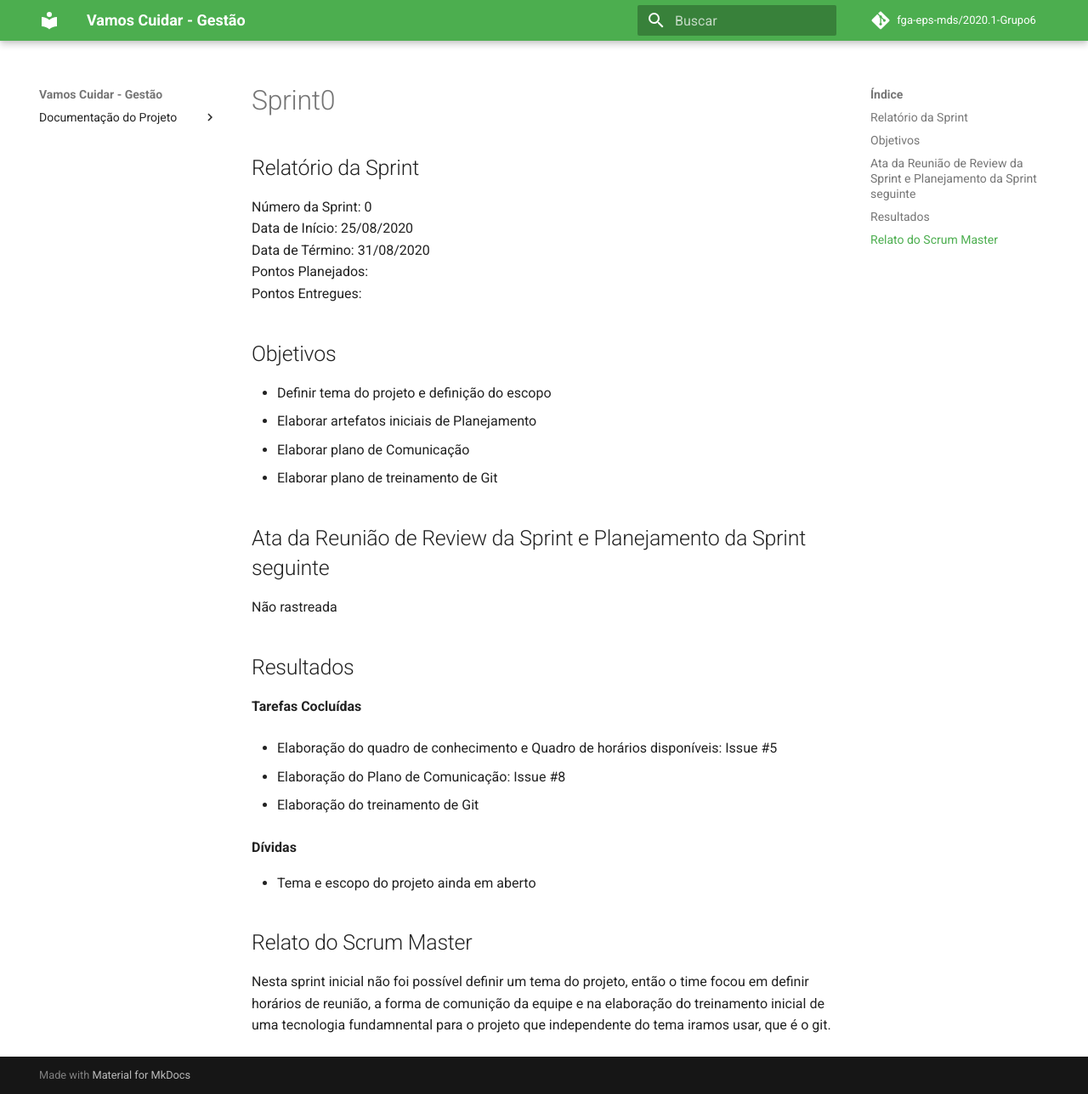
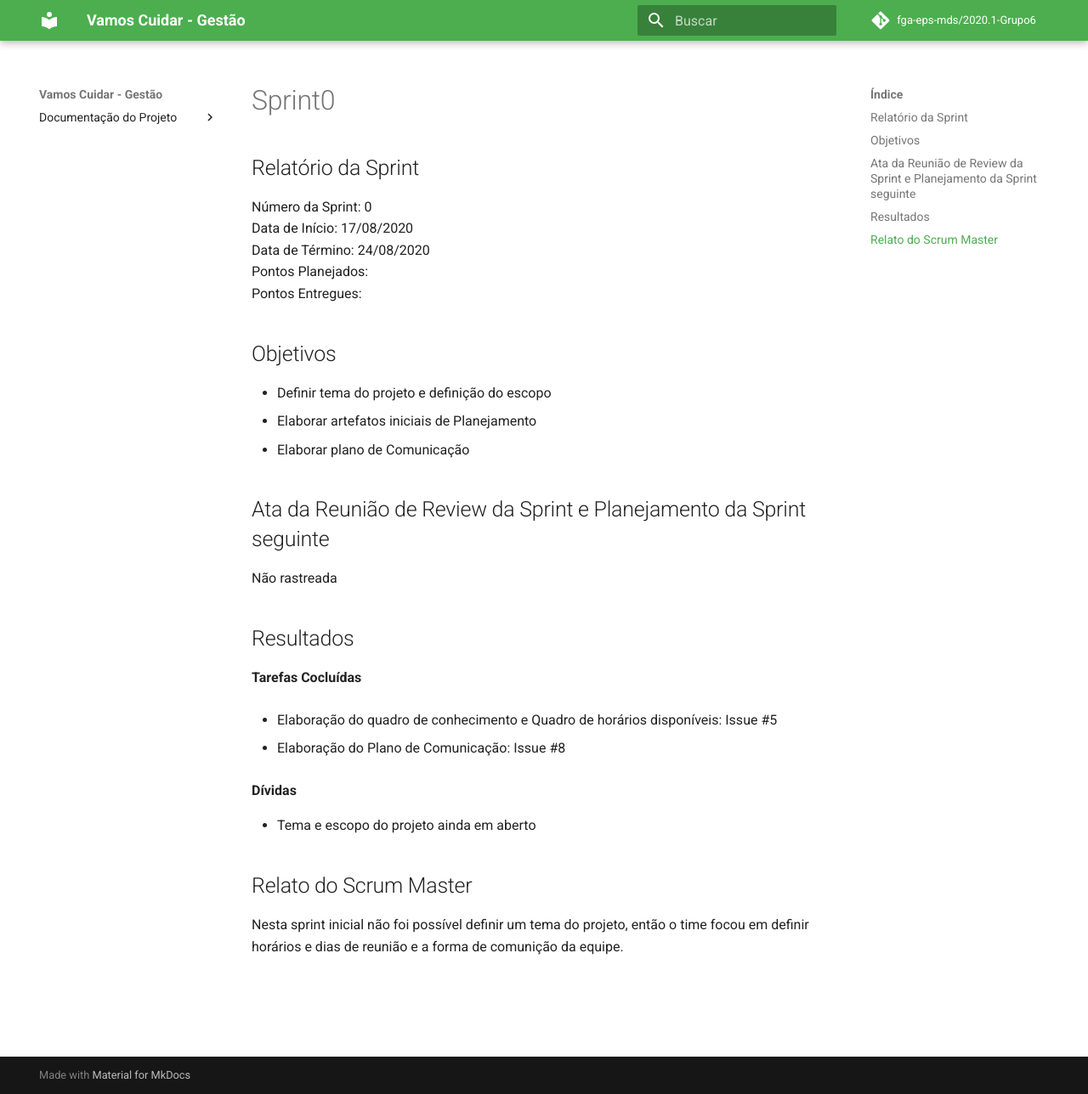
Before and after one commit to fga-eps-mds/2020.1-Grupo6, an MkDocs documentation site: the page built from docs/sprints/sprint0.md, in a window 1280 px wide and 1288 px high. Shown: the whole window at 85% size. Built offline with MkDocs 1.6.1 and Material for MkDocs 9.7.7, drawn with Linux system fonts in a browser that asks for light colours; comment, search, counter and statistics services are not loaded.

Commit message:
Issue_40 created sprint 1 report

```diff
--- a/docs/sprints/sprint0.md
+++ b/docs/sprints/sprint0.md
@@ -2,8 +2,8 @@
 ## Relatório da Sprint
 
 Número da Sprint: 0 <br>
-Data de Início:  25/08/2020 <br>
-Data de Término: 31/08/2020 <br>
+Data de Início:  17/08/2020 <br>
+Data de Término: 24/08/2020 <br>
 Pontos Planejados:  <br>
 Pontos Entregues:  <br>
 
@@ -12,7 +12,6 @@
 - Definir tema do projeto e definição do escopo
 - Elaborar artefatos iniciais de Planejamento
 - Elaborar plano de Comunicação
-- Elaborar plano de treinamento de Git
 
 ## Ata da Reunião de Review da Sprint e Planejamento da Sprint seguinte
 
@@ -26,12 +25,10 @@
 
 - Elaboração do Plano de Comunicação: Issue #8
 
-- Elaboração do treinamento de Git
-
 **Dívidas**
 
 - Tema e escopo do projeto ainda em aberto
 
 ## Relato do Scrum Master
 
-Nesta sprint inicial não foi possível definir um tema do projeto, então o time focou em definir horários de reunião, a forma de comunição da equipe e na elaboração do treinamento inicial de uma tecnologia fundamnental para o projeto que independente do tema iramos usar, que é o git.
+Nesta sprint inicial não foi possível definir um tema do projeto, então o time focou em definir horários e dias de reunião e a forma de comunição da equipe.
```
Also changed, not shown: docs/sprints/sprint1.md (added, +39 -0 lines).
